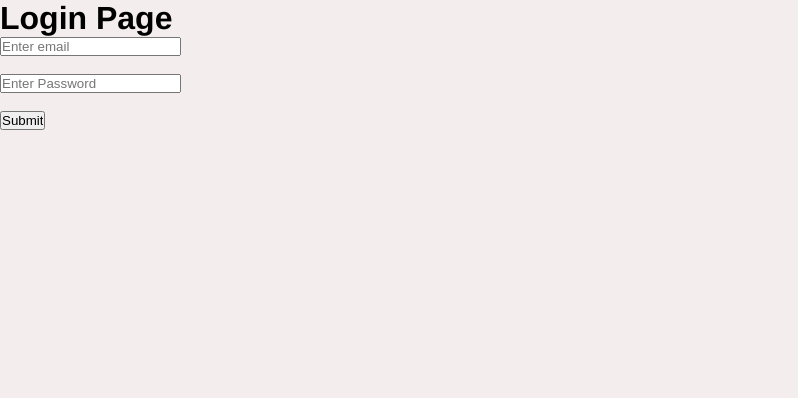
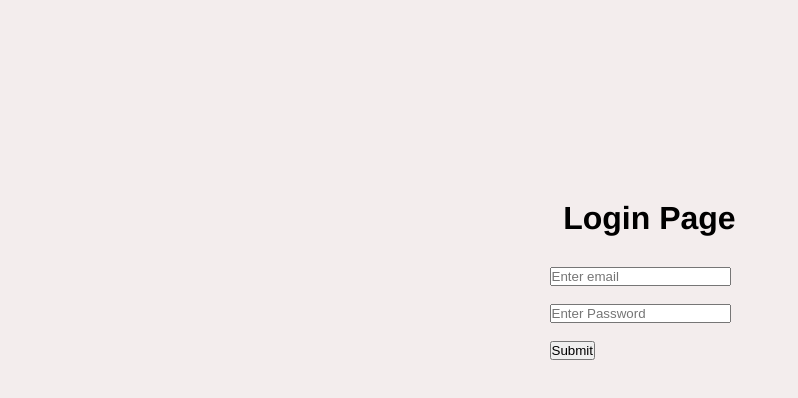
Before and after one commit to PathakCharchitanand/CrickBuzz-Clone, a plain HTML site: page login.html in a window 1280 px wide. Shown: the whole page, without its empty margins (0-798 px from the left). Drawn offline with Linux system fonts and the light colour scheme.

Commit message:
login update

```diff
--- a/login.html
+++ b/login.html
@@ -7,17 +7,32 @@
   <meta name="viewport" content="width=device-width, initial-scale=1.0">
   <title>Document</title>
   <link rel="stylesheet" href="style.css">
+  <style>
+    div {
+      display: flex;
+      margin: auto;
+    }
+
+    h1 {
+      margin-left: 44%;
+      margin-top: 200px;
+      margin-bottom: 30px;
+    }
+  </style>
 </head>
 
 <body>
 
   <h1>Login Page</h1>
-
-  <form action="">
-    <input id="email" type="email" placeholder="Enter email" /><br> <br>
-    <input id="password" type="password" placeholder="Enter Password" /><br> <br>
-    <input type="submit" />
-  </form>
+  <div>
+    <div class="inner-div">
+      <form action="">
+        <input id="email" type="email" placeholder="Enter email" /><br> <br>
+        <input id="password" type="password" placeholder="Enter Password" /><br> <br>
+        <input type="submit" />
+      </form>
+    </div>
+  </div>
 </body>
 <script src="index.js"></script>
 
```
Also changed, not shown: signup.html (+17 -2 lines).
